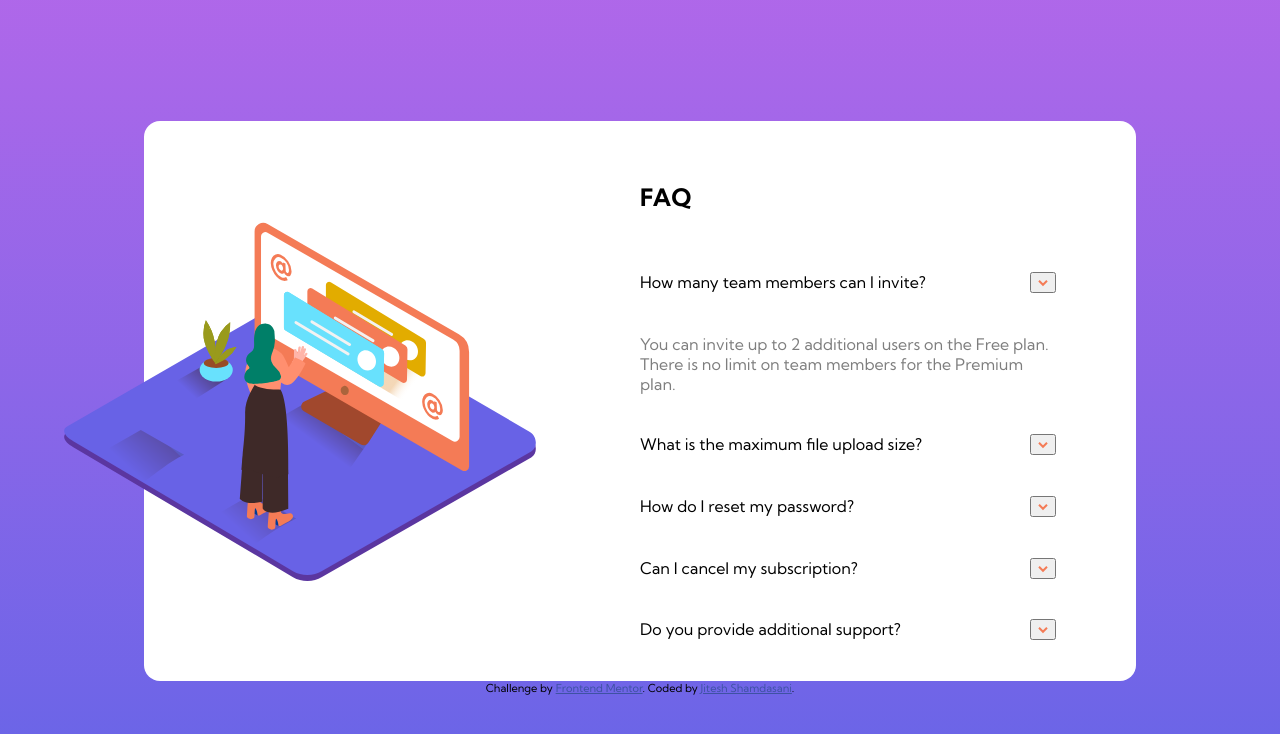
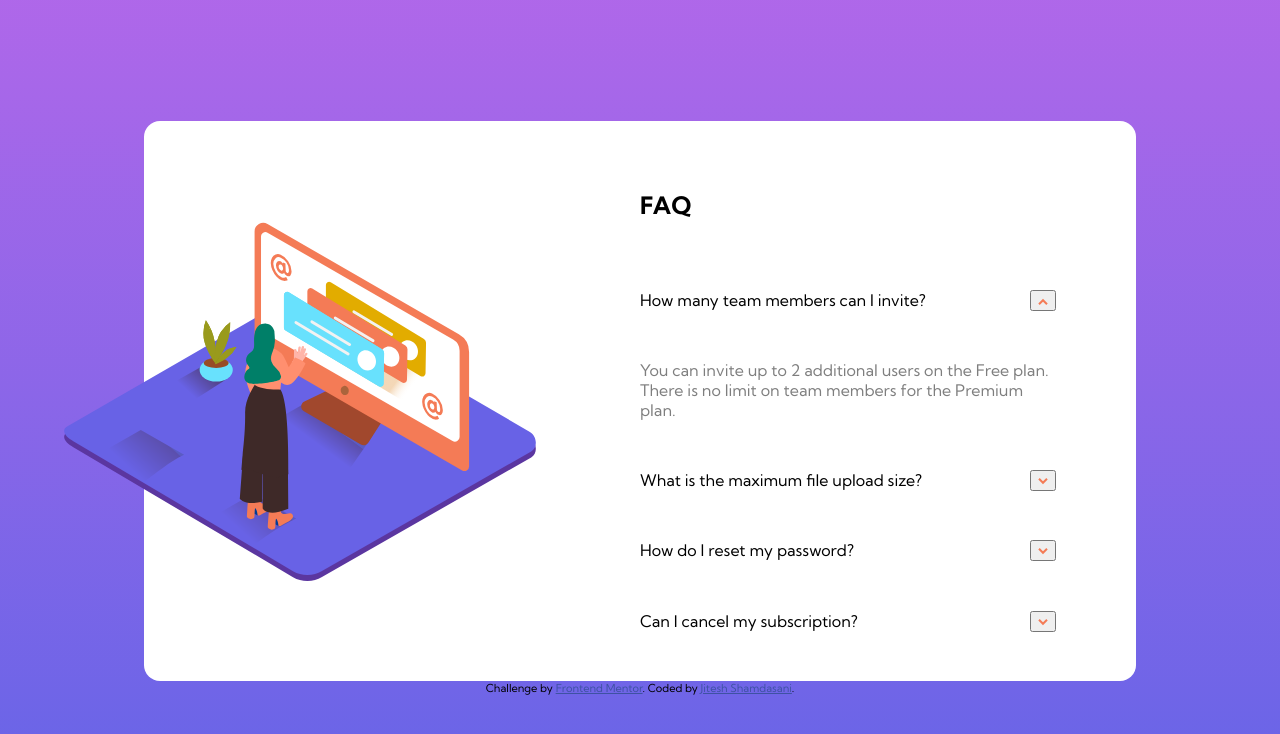
Before and after one commit to Jeetu855/FAQ-accordion, a plain HTML site: page index.html in a window 1280 px wide. Both pictures are taken after a click on the button 1043 px from the left and 311 px from the top of the page. Drawn offline with nearby package versions, Linux system fonts and the light colour scheme.

Commit message:
rotate svg icon onclick

```diff
--- a/index.html
+++ b/index.html
@@ -39,7 +39,7 @@
     <div class="card-text">
       <h1 id="heading">FAQ</h1>
       <div class="question">How many team members can I invite? <button class="collapse-button collapse-button1"><svg
-            width="10" height="7" xmlns="http://www.w3.org/2000/svg">
+            width="10" height="7" xmlns="http://www.w3.org/2000/svg" class="svgg1">
             <path d="M1 .799l4 4 4-4" stroke="#F47B56" stroke-width="2" fill="none" fill-rule="evenodd" />
           </svg></button></div>
 
@@ -47,7 +47,7 @@
         team members for the Premium plan.</div>
 
       <div class="question">What is the maximum file upload size?<button class="collapse-button collapse-button2"><svg
-            width="10" height="7" xmlns="http://www.w3.org/2000/svg">
+            width="10" height="7" xmlns="http://www.w3.org/2000/svg" class="svgg2">
             <path d="M1 .799l4 4 4-4" stroke="#F47B56" stroke-width="2" fill="none" fill-rule="evenodd" />
           </svg></button></div>
 
@@ -55,7 +55,7 @@
       </div>
 
       <div class="question">How do I reset my password?<button class="collapse-button collapse-button3"><svg width="10"
-            height="7" xmlns="http://www.w3.org/2000/svg">
+            height="7" xmlns="http://www.w3.org/2000/svg" class="svgg3">
             <path d="M1 .799l4 4 4-4" stroke="#F47B56" stroke-width="2" fill="none" fill-rule="evenodd" />
           </svg></button></div>
 
@@ -64,19 +64,13 @@
         A reset link will be emailed to you.</div>
 
       <div class="question">Can I cancel my subscription?<button class="collapse-button collapse-button4"><svg
-            width="10" height="7" xmlns="http://www.w3.org/2000/svg">
+            width="10" height="7" xmlns="http://www.w3.org/2000/svg" class="svgg4">
             <path d="M1 .799l4 4 4-4" stroke="#F47B56" stroke-width="2" fill="none" fill-rule="evenodd" />
           </svg></button></div>
 
       <div class="answer answer4">Yes! Send us a message and we’ll process your request no questions asked.</div>
 
-      <div class="question answer5">Do you provide additional support?<button
-          class="collapse-button collapse-button5"><svg width="10" height="7" xmlns="http://www.w3.org/2000/svg">
-            <path d="M1 .799l4 4 4-4" stroke="#F47B56" stroke-width="2" fill="none" fill-rule="evenodd" />
-          </svg></button></div>
 
-      <div class="answer">Chat and email support is available 24/7. Phone lines are open during normal business hours.
-      </div>
 
     </div>
   </section>
--- a/scripts.js
+++ b/scripts.js
@@ -1,43 +1,16 @@
-// var btn = document.getElementsByClassName("collapse-button");
-// var ans = document.getElementsByClassName("answer");
-
-// for (let i = 0; i < btn.item.length; i++) {
-//   btn[i].onclick = function () {
-//     ans[i].classList.toggle(".active");
-//   };
-// }
-// let btn = $(".collapse-button");
-// for (let i = 0; i < 5; i++) {
-// $(".collapse-button").each(clicker);
-// .click(function () {
-//   // $(".answer")[0].slideToggle();
-//   $("#heading").css("display", "none");
-// });
-
-// }
-// function clicker() {
-//   $(".collapse-button").click(function () {
-//     $(".answer").slideToggle();
-//   });
-// }
-// $(".card-text")
-//   .children()
-//   .click(function () {
-//     $(".answer").slideToggle();
-//   });
-
 $(".collapse-button1").click(function () {
   $(".answer1").slideToggle();
+  $(".svgg1").toggleClass("rotate");
 });
 $(".collapse-button2").click(function () {
+  $(".svgg2").toggleClass("rotate");
   $(".answer2").slideToggle();
 });
 $(".collapse-button3").click(function () {
+  $(".svgg3").toggleClass("rotate");
   $(".answer3").slideToggle();
 });
 $(".collapse-button4").click(function () {
+  $(".svgg4").toggleClass("rotate");
   $(".answer4").slideToggle();
 });
-$(".collapse-button5").click(function () {
-  $(".answer5").slideToggle();
-});
--- a/styles.css
+++ b/styles.css
@@ -54,3 +54,6 @@ body {
   display: flex;
   justify-content: space-between;
 }
+.rotate {
+  transform: rotate(180deg);
+}
```
